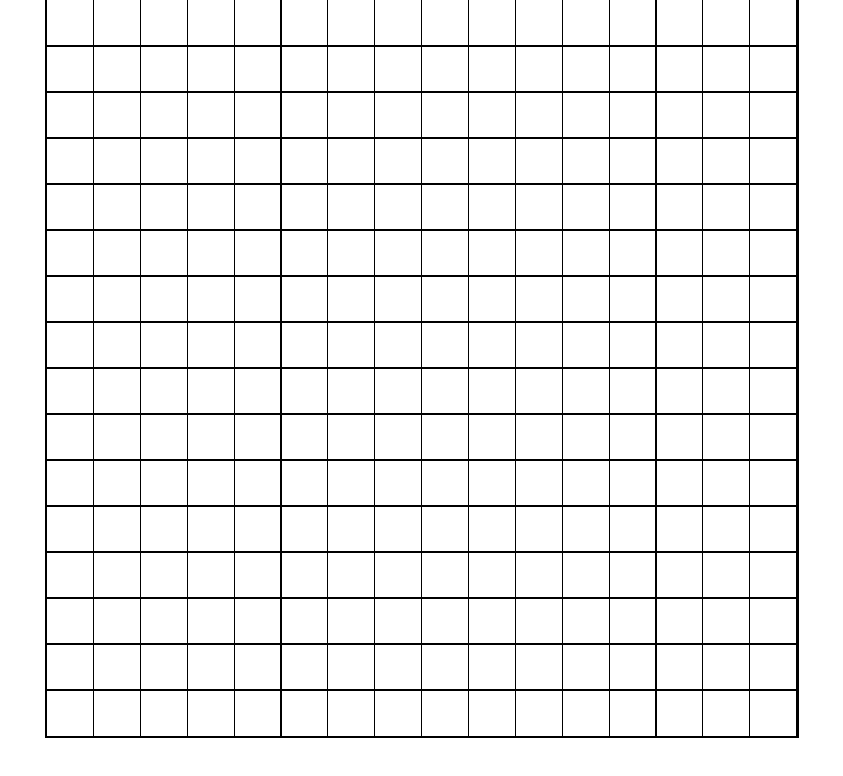
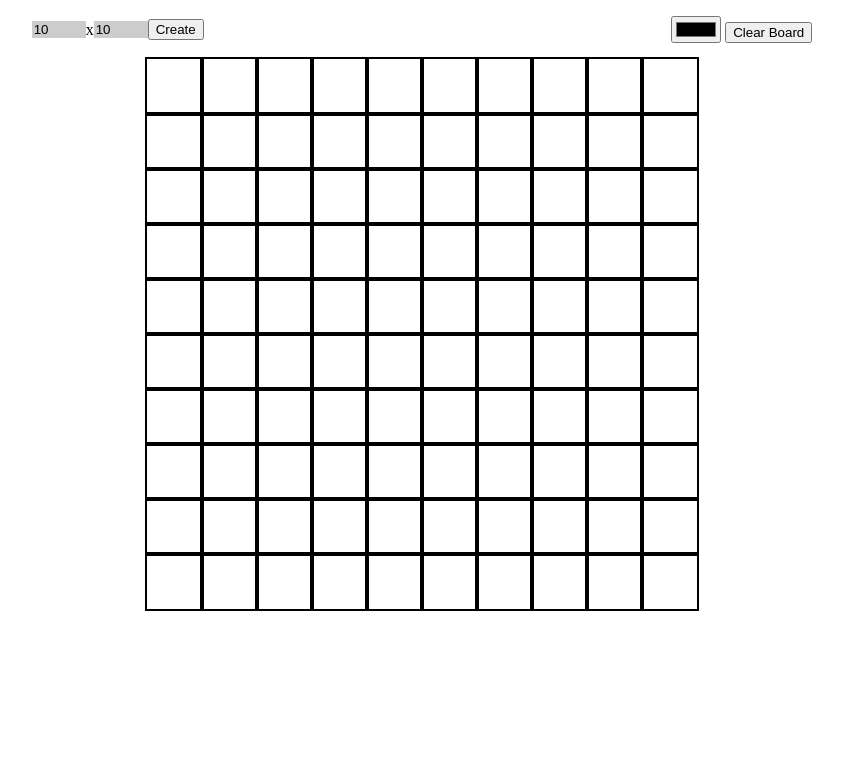
Before and after one commit to kosmiadis/etch-a-sketch, a plain HTML site: page index.html in a window 1280 px wide. Shown: the whole page, without its empty margins (218-1061 px from the left). Drawn offline with Linux system fonts and the light colour scheme.

Commit message:
Added new lines

```diff
--- a/index.html
+++ b/index.html
@@ -5,12 +5,27 @@
     <meta name="viewport" content="width=device-width, initial-scale=1.0">
     <title>Etch a Sketch!</title>
     <link rel="stylesheet" href="style.css">
-
 </head>
 <body>
-    <div class="paint-container">
+    <div class="header">
+        <div class="cells-input">
+            <input type="text" id='grid-width' placeholder="Width" value="10">
+            <span>x</span>
+            <input type="text" id='grid-height' placeholder="Height" value="10">
+            <button id="create-grid-btn">Create</button>
 
+        </div>
+        <div class="actions">
+            <input type="color" id="select-color">
+            <button id="clear-board">Clear Board</button>
+        </div>
     </div>
+
+    <div class="outer-container">
+        <div class="paint-container">
+        </div>
+    </div>
+
     <script defer src="main.js"></script>
 </body>
 </html>
--- a/main.js
+++ b/main.js
@@ -1,6 +1,13 @@
 const paintContainer = document.querySelector('.paint-container')
+const GRIDWIDTH = document.querySelector('#grid-width')
+const GRIDHEIGHT = document.querySelector('#grid-height')
+const createGridBtn = document.querySelector('#create-grid-btn')
+const clearBoard = document.querySelector('#clear-board')
+const selectColor = document.querySelector('#select-color')
 
-const GRID = 16 * 16
+let CURRENTDRAWINGCOLOR = selectColor.value
+
+const GRID = GRIDWIDTH.value * GRIDHEIGHT.value
 let paintState = false
 
 window.addEventListener('load', e => {
@@ -9,39 +16,50 @@ window.addEventListener('load', e => {
 
 window.addEventListener('mousedown', e => {
     paintState = true
-    console.log(paintState)
 })
 
 window.addEventListener('mouseup', e => {
     paintState = false
 })
 
+createGridBtn.addEventListener('click', e => {
+    initialize()
+})
 
-
+selectColor.addEventListener('input', e => {
+    CURRENTDRAWINGCOLOR = selectColor.value
+})
 
 function initialize () {
     paintContainer.innerHTML = ''
     let gridIndex = 1
     let gridBox
 
-
     while (gridIndex <= GRID) {
         gridBox = document.createElement('div')
         gridBox.setAttribute('class', 'box')
+        gridBox.style.width = `${paintContainer.width / GRIDWIDTH}px`
+        gridBox.style.height = `${paintContainer.height / GRIDHEIGHT}px`
+
         paintContainer.appendChild(gridBox)
         gridIndex++
-
-
 
         gridBox.addEventListener('mouseover', e => {
             if (paintState == true) {
                 console.log('painting')
-                e.target.style.backgroundColor = 'orange'
+                e.target.style.backgroundColor = CURRENTDRAWINGCOLOR
             }
         })
 
+        paintContainer.style.gridTemplateColumns = `repeat(${GRIDWIDTH.value}, 1fr)`
+        paintContainer.style.gridTemplateRows = `repeat(${GRIDHEIGHT.value}, 1fr)`
+    }
 
+    clearBoard.addEventListener('click', e => {
+        let boxes = paintContainer.querySelectorAll('.box')
 
-
-    }
+        for (let box of boxes) {
+            box.style.backgroundColor = 'white'
+        }
+    })
 }
--- a/style.scss
+++ b/style.scss
@@ -1,22 +1,39 @@
 body {
     margin: 0;
     box-sizing: content-box;
+    height: 100vh;
 }
 
 .paint-container {
     outline: 2px solid;
     margin: auto;
-    width: 90%;
-    max-width: 750px;
+    width: 550px;
+    height: 550px;
     display: grid;
     gap: 0;
-    grid-template-columns: repeat(16, 1fr);
-    grid-template-rows: repeat(16,1fr);
 
     .box {
+        outline: 2px solid black;
         margin: 0;
-        width: 46px;
-        height: 46px;
-        outline: 1px solid black;
     }
 }
+
+.cells-input {
+    display: flex;
+    align-items: center;
+
+    input {
+        width: 50px;
+        background-color: unset;
+        border: none;
+        outline: none;
+        background-color: #ccc;
+    }
+}
+
+div.header {
+    padding: 1rem;
+    display: flex;
+    align-items: center;
+    justify-content: space-around;
+}
```
Also changed, not shown: style.css, style.min.css.
